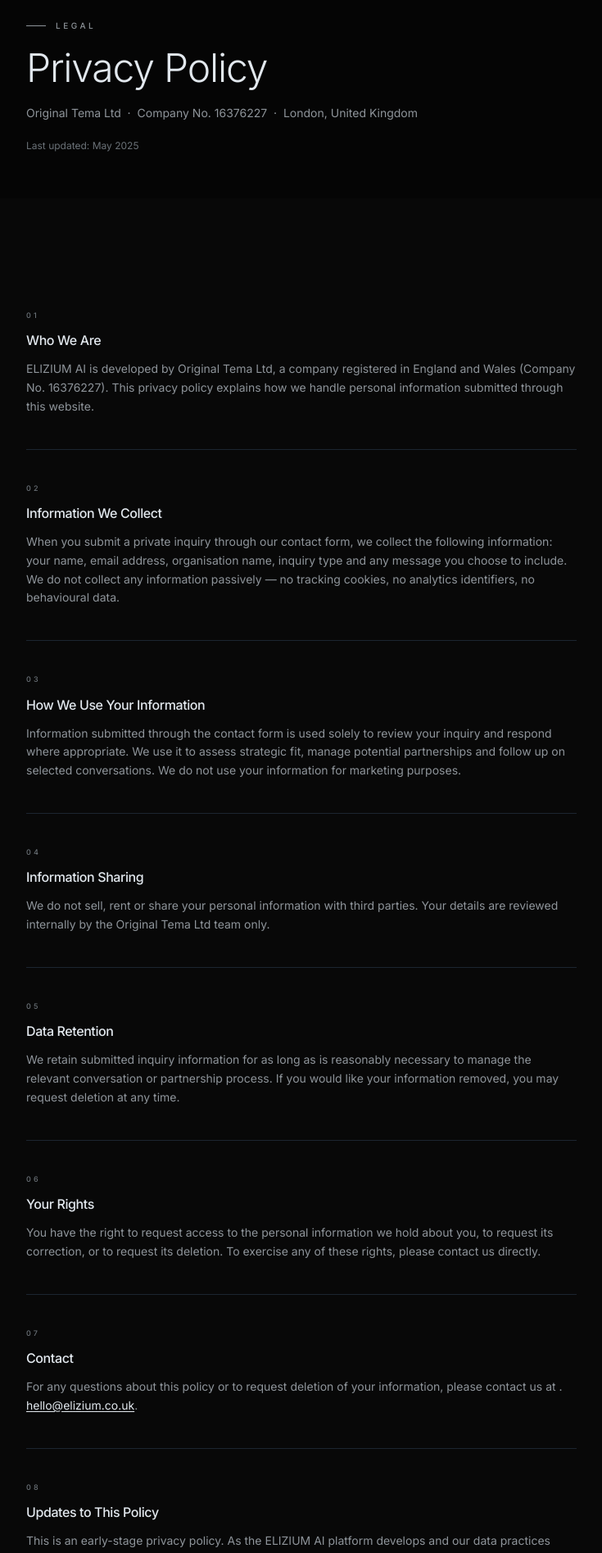
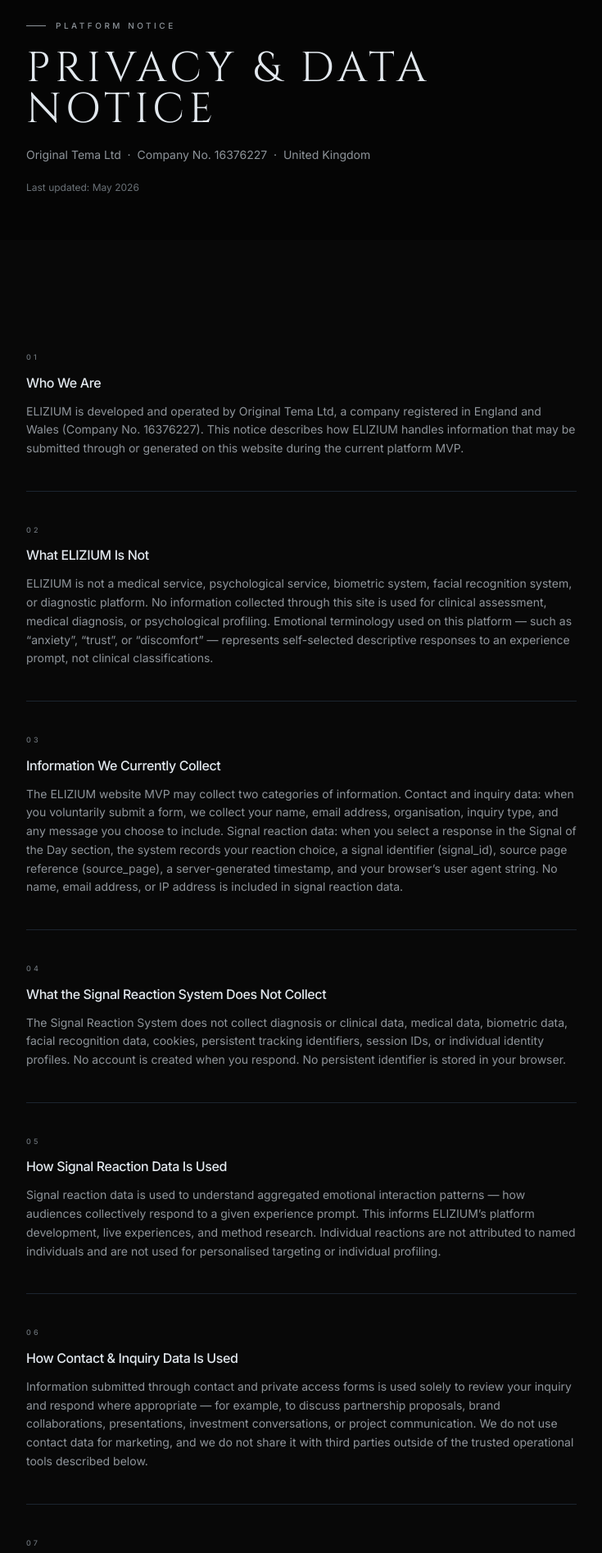
Before and after one commit to elizpresent-sketch/elysium-ai-website, a Next.js app: page /privacy in a window 1280 px wide. Shown: the part 120-2015 px from the top of the page at 82% size, without its empty margins (16-751 px from the left). Built offline with nearby package versions, Linux system fonts and the light colour scheme.

Commit message:
Update privacy data notice for Signal MVP

```diff
--- a/src/app/privacy/page.tsx
+++ b/src/app/privacy/page.tsx
@@ -2,39 +2,52 @@
 import { motion } from "framer-motion";
 import { fadeUp, stagger } from "@/lib/motion";
 
-const SECTIONS = [
+const SECTIONS: { title: string; body: string; email?: true }[] = [
   {
     title: "Who We Are",
-    body: "ELIZIUM AI is developed by Original Tema Ltd, a company registered in England and Wales (Company No. 16376227). This privacy policy explains how we handle personal information submitted through this website.",
+    body: "ELIZIUM is developed and operated by Original Tema Ltd, a company registered in England and Wales (Company No. 16376227). This notice describes how ELIZIUM handles information that may be submitted through or generated on this website during the current platform MVP.",
   },
   {
-    title: "Information We Collect",
-    body: "When you submit a private inquiry through our contact form, we collect the following information: your name, email address, organisation name, inquiry type and any message you choose to include. We do not collect any information passively — no tracking cookies, no analytics identifiers, no behavioural data.",
+    title: "What ELIZIUM Is Not",
+    body: "ELIZIUM is not a medical service, psychological service, biometric system, facial recognition system, or diagnostic platform. No information collected through this site is used for clinical assessment, medical diagnosis, or psychological profiling. Emotional terminology used on this platform — such as “anxiety”, “trust”, or “discomfort” — represents self-selected descriptive responses to an experience prompt, not clinical classifications.",
   },
   {
-    title: "How We Use Your Information",
-    body: "Information submitted through the contact form is used solely to review your inquiry and respond where appropriate. We use it to assess strategic fit, manage potential partnerships and follow up on selected conversations. We do not use your information for marketing purposes.",
+    title: "Information We Currently Collect",
+    body: "The ELIZIUM website MVP may collect two categories of information. Contact and inquiry data: when you voluntarily submit a form, we collect your name, email address, organisation, inquiry type, and any message you choose to include. Signal reaction data: when you select a response in the Signal of the Day section, the system records your reaction choice, a signal identifier (signal_id), source page reference (source_page), a server-generated timestamp, and your browser’s user agent string. No name, email address, or IP address is included in signal reaction data.",
   },
   {
-    title: "Information Sharing",
-    body: "We do not sell, rent or share your personal information with third parties. Your details are reviewed internally by the Original Tema Ltd team only.",
+    title: "What the Signal Reaction System Does Not Collect",
+    body: "The Signal Reaction System does not collect diagnosis or clinical data, medical data, biometric data, facial recognition data, cookies, persistent tracking identifiers, session IDs, or individual identity profiles. No account is created when you respond. No persistent identifier is stored in your browser.",
   },
   {
-    title: "Data Retention",
-    body: "We retain submitted inquiry information for as long as is reasonably necessary to manage the relevant conversation or partnership process. If you would like your information removed, you may request deletion at any time.",
+    title: "How Signal Reaction Data Is Used",
+    body: "Signal reaction data is used to understand aggregated emotional interaction patterns — how audiences collectively respond to a given experience prompt. This informs ELIZIUM’s platform development, live experiences, and method research. Individual reactions are not attributed to named individuals and are not used for personalised targeting or individual profiling.",
+  },
+  {
+    title: "How Contact & Inquiry Data Is Used",
+    body: "Information submitted through contact and private access forms is used solely to review your inquiry and respond where appropriate — for example, to discuss partnership proposals, brand collaborations, presentations, investment conversations, or project communication. We do not use contact data for marketing, and we do not share it with third parties outside of the trusted operational tools described below.",
+  },
+  {
+    title: "Operational Tools",
+    body: "To operate this platform and manage submitted data, ELIZIUM uses trusted third-party services including website hosting (Vercel), workflow automation (Make), and document storage (Google Workspace). As the platform develops, additional tools for form handling, analytics, or communication may be introduced. This notice will be updated to reflect any such changes.",
+  },
+  {
+    title: "Data Sharing & Sale",
+    body: "ELIZIUM does not sell personal data. We do not rent, broker, or trade personal information for commercial purposes. Data is accessed only by the Original Tema Ltd team or passed to the operational services described above, as required to operate the platform.",
   },
   {
     title: "Your Rights",
-    body: "You have the right to request access to the personal information we hold about you, to request its correction, or to request its deletion. To exercise any of these rights, please contact us directly.",
+    body: "If you are based in the United Kingdom or European Economic Area, you have the right to request access to personal information we hold about you, to request its correction, to request its deletion, and to object to or withdraw from certain uses of your data where applicable. To exercise any of these rights, please contact us at privacy@elizium.co.uk.",
+    email: true,
   },
   {
     title: "Contact",
-    body: "For any questions about this policy or to request deletion of your information, please contact us at hello@elizium.co.uk.",
+    body: "For data or privacy queries, or to exercise your rights under this notice, please contact us at privacy@elizium.co.uk.",
     email: true,
   },
   {
-    title: "Updates to This Policy",
-    body: "This is an early-stage privacy policy. As the ELIZIUM AI platform develops and our data practices evolve, this policy will be updated to reflect any changes. The current version will always be available at this URL.",
+    title: "This Notice",
+    body: "This notice reflects the current early-stage MVP of the ELIZIUM platform. As the platform develops and our practices evolve, this notice will be updated accordingly. The current version is always available at this URL.",
   },
 ];
 
@@ -55,21 +68,22 @@
               className="inline-flex items-center gap-3 text-[10px] tracking-ultrawide uppercase font-medium text-graphite-light"
             >
               <span className="w-6 h-px bg-graphite-light" />
-              Legal
+              Platform Notice
             </motion.span>
 
             <motion.h1
               variants={fadeUp}
-              className="text-4xl sm:text-5xl font-light tracking-tight text-graphite leading-[1.05]"
+              className="font-display font-normal uppercase tracking-[0.11em] text-graphite leading-[0.97]"
+              style={{ fontSize: "clamp(2.4rem, 4vw, 4rem)" }}
             >
-              Privacy Policy
+              Privacy &amp; Data Notice
             </motion.h1>
 
             <motion.p variants={fadeUp} className="text-sm text-graphite-light leading-relaxed">
-              Original Tema Ltd &nbsp;·&nbsp; Company No. 16376227 &nbsp;·&nbsp; London, United Kingdom
+              Original Tema Ltd &nbsp;&middot;&nbsp; Company No. 16376227 &nbsp;&middot;&nbsp; United Kingdom
             </motion.p>
             <motion.p variants={fadeUp} className="text-xs text-silver-dark">
-              Last updated: May 2025
+              Last updated: May 2026
             </motion.p>
           </motion.div>
         </div>
@@ -99,14 +113,13 @@
                 <p className="text-sm text-graphite-light leading-relaxed">
                   {s.email ? (
                     <>
-                      {s.body.replace("hello@elizium.co.uk", "")}{" "}
+                      {s.body.replace(/privacy@elizium\.co\.uk\.?/g, "")}{" "}
                       <a
-                        href="mailto:hello@elizium.co.uk"
+                        href="mailto:privacy@elizium.co.uk"
                         className="text-graphite hover:text-graphite-mid underline underline-offset-2 transition-colors duration-200"
                       >
-                        hello@elizium.co.uk
+                        privacy@elizium.co.uk
                       </a>
-                      .
                     </>
                   ) : (
                     s.body
```
